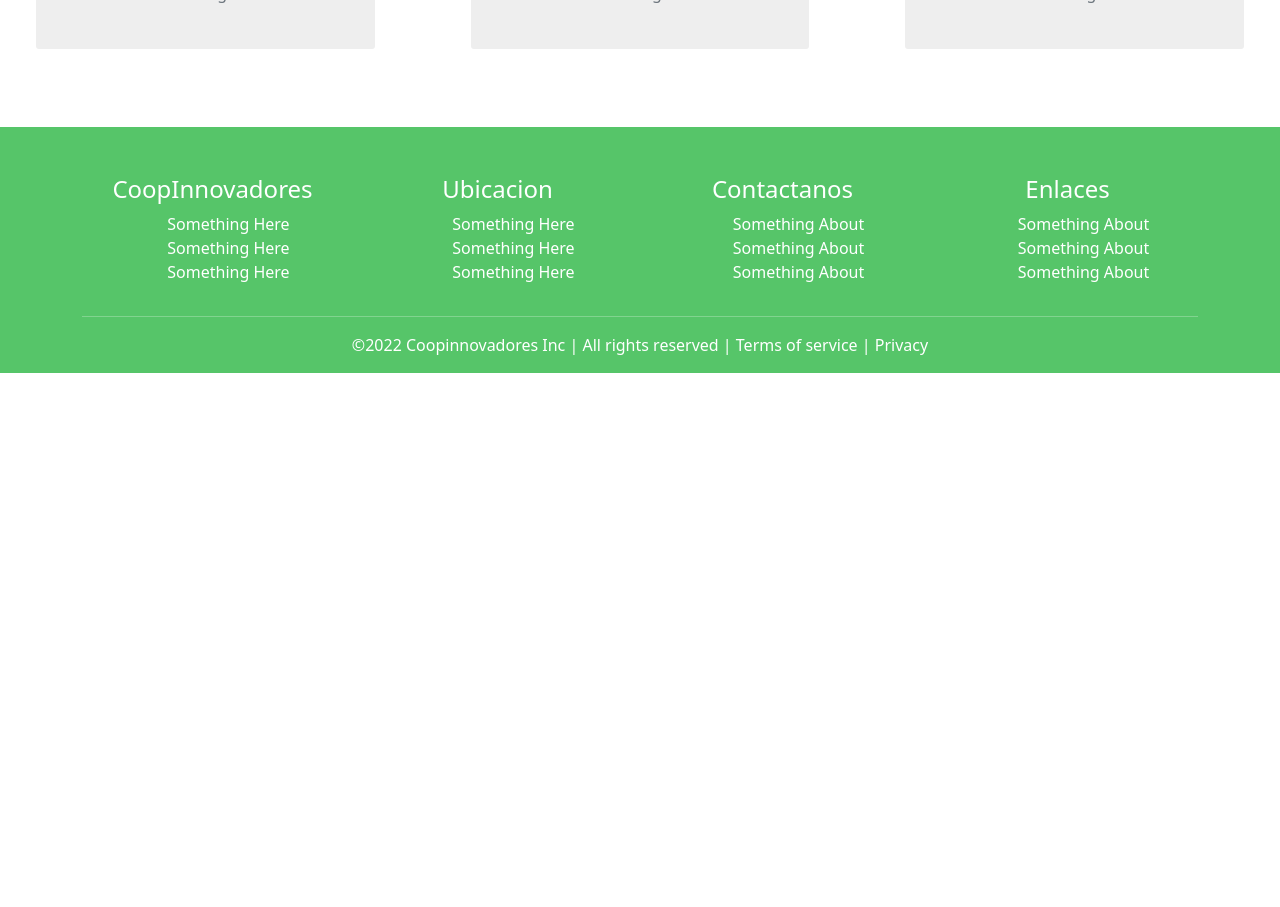
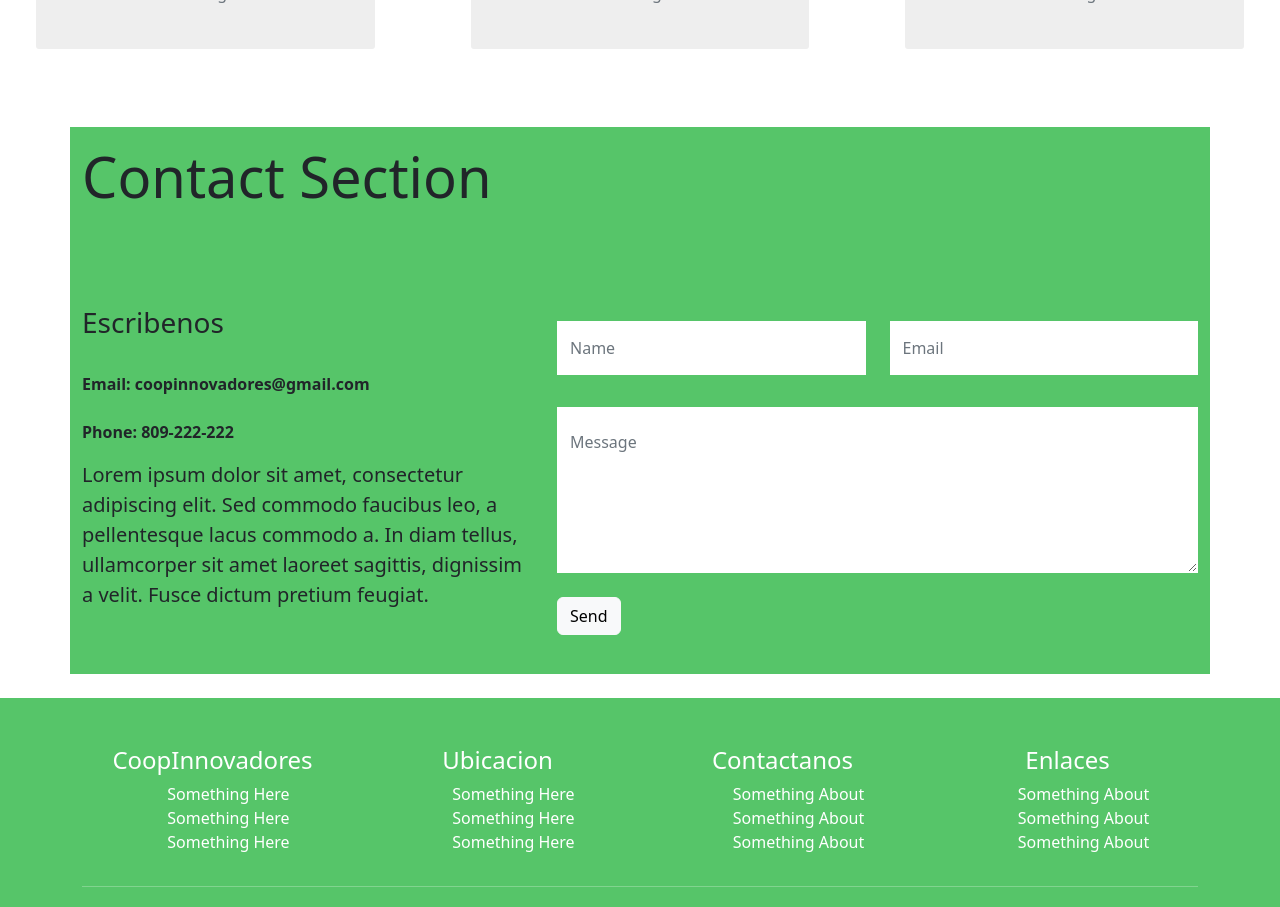
Before and after one commit to jdaniel96/coopinnovadores, a React (Create React App) app: page / in a window 1280 px wide. Shown: the part 1020-1927 px from the top of the page. Before the commit the page ends 1393 px from the top, so only its background shows below. Built offline with nearby package versions, Linux system fonts and the light colour scheme.

Commit message:
Cristbranch (#16)
* card collection

* contact section

Co-authored-by: Cristopher Areche <cristopherareche@Cristophers-MacBook-Pro.local>

```diff
--- a/package.json
+++ b/package.json
@@ -8,6 +8,7 @@
     "@testing-library/user-event": "^13.5.0",
     "bootstrap": "^5.2.2",
     "react": "^18.2.0",
+    "react-bootstrap": "^2.6.0",
     "react-dom": "^18.2.0",
     "react-scripts": "5.0.1",
     "web-vitals": "^2.1.4"
--- a/src/App.js
+++ b/src/App.js
@@ -3,6 +3,7 @@ import Footer from "./components/Footer";
 import Herosection from "./components/hero/herosection";
 import Navbar from "./components/nav/navbar";
 import Cards from "./components/Cards/Cards";
+import ContactUs from "./components/Contact/Contact";
 
 function App() {
   return (
@@ -10,6 +11,7 @@ function App() {
       <Navbar />
       <Herosection />
       <Cards />
+      <ContactUs />
       <Footer />
     </div>
   );
--- /dev/null
+++ b/src/components/Contact/Contact.css
@@ -0,0 +1,21 @@
+.contact_container {
+  background-color: #56c569;
+}
+.contact__form .form-control {
+  padding: 1.375rem 0.75rem;
+  line-height: 1.5;
+  color: #ffffff;
+  background-color: white;
+  border-radius: 0 !important;
+  border: 1px solid #fff;
+}
+
+.contact__form input.form-control {
+  margin-bottom: 2em;
+  height: calc(2.5em + 0.75rem + 2px);
+}
+
+.btn {
+  border: 2px solid;
+  background-color: white;
+}
--- /dev/null
+++ b/src/components/Contact/Contact.js
@@ -0,0 +1,71 @@
+import React from "react";
+import { Container, Row, Col } from "react-bootstrap";
+import { contactConfig } from "./content_option";
+import "./Contact.css";
+function ContactUs() {
+  return (
+    <Container className="contact_container mb-4">
+      <Row className="mb-5 mt-3">
+        <Col lg="8">
+          <h1 className="display-4 mb-4">Contact Section</h1>
+        </Col>
+      </Row>
+
+      <Row className="sec_sp">
+        <Col lg="5" className="mb-5">
+          <h3 className="color_sec py-4">Escribenos</h3>
+          <address>
+            <strong>Email: coopinnovadores@gmail.com</strong>
+            <br />
+            <br />
+            <p>
+              <strong>Phone: 809-222-222</strong>
+            </p>
+          </address>
+          <p className="blockquote">{contactConfig.description}</p>
+        </Col>
+        <Col lg="7" className="d-flex align-items-center">
+          <form className="contact__form w-100">
+            <Row>
+              <Col lg="6" className="form-group">
+                <input
+                  className="form-control"
+                  id="name"
+                  name="name"
+                  placeholder="Name"
+                  type="text"
+                />
+              </Col>
+              <Col lg="6" className="form-group">
+                <input
+                  className="form-control rounded-0"
+                  id="email"
+                  name="email"
+                  placeholder="Email"
+                  type="email"
+                />
+              </Col>
+            </Row>
+            <textarea
+              className="form-control rounded-0"
+              id="message"
+              name="message"
+              placeholder="Message"
+              rows="5"
+            ></textarea>
+            <br />
+            <Row>
+              <Col lg="12" className="form-group">
+                <button className="btn btn-light" type="submit">
+                  Send
+                </button>
+              </Col>
+            </Row>
+          </form>
+        </Col>
+      </Row>
+    </Container>
+  );
+}
+
+export default ContactUs;
--- /dev/null
+++ b/src/components/Contact/content_option.js
@@ -0,0 +1,5 @@
+const contactConfig = {
+  description:
+    "Lorem ipsum dolor sit amet, consectetur adipiscing elit. Sed commodo faucibus leo, a pellentesque lacus commodo a. In diam tellus, ullamcorper sit amet laoreet sagittis, dignissim a velit. Fusce dictum pretium feugiat. ",
+};
+export { contactConfig };
```
Also changed, not shown: 1 other file (tests, documents, lock files or other folders).
